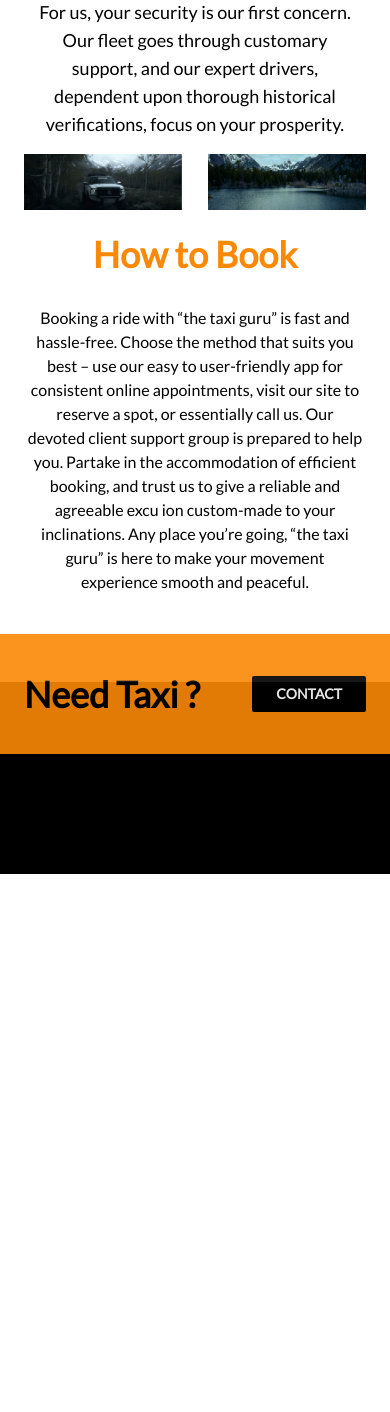
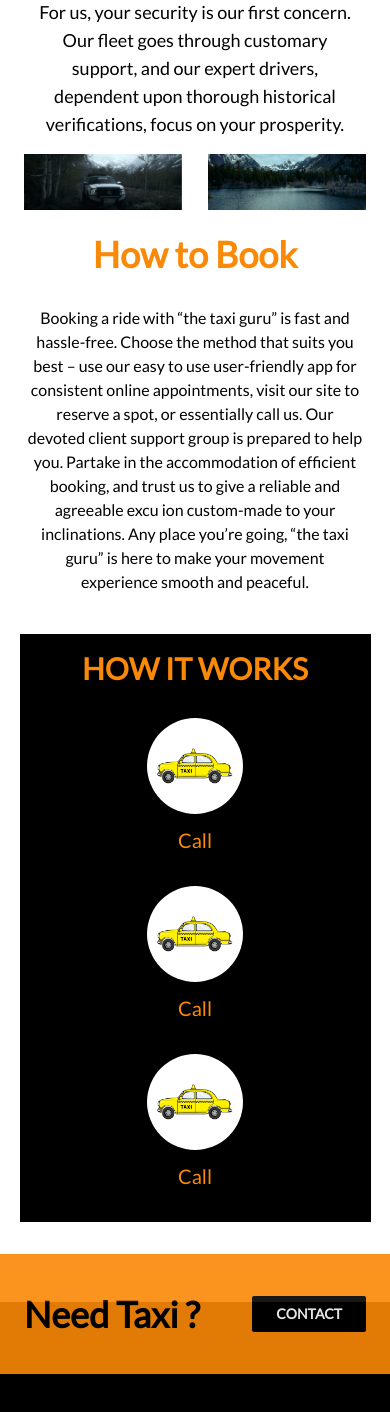
Before and after one commit to Pijushpatra2/Taxi-Guru, a React (Vite) app in the folder Client/taxi-guru/: page /about-us in a window 390 px wide. Shown: the part 3056-4468 px from the top of the page. Before the commit the page ends 3930 px from the top, so only its background shows below. Built offline with nearby package versions, Linux system fonts and the light colour scheme.

Commit message:
responsive

```diff
--- a/Client/taxi-guru/src/Common/components/NavBar.jsx
+++ b/Client/taxi-guru/src/Common/components/NavBar.jsx
@@ -101,7 +101,9 @@ function NavBar() {
           </div>
         </div>
 
+
         {/* Toggle button */}
+
         <button
           className="lg:hidden flex items-center px-3 py-2 text-white"
           onClick={handleToggle}
--- a/Client/taxi-guru/src/Pages/AboutPage/AboutPage.jsx
+++ b/Client/taxi-guru/src/Pages/AboutPage/AboutPage.jsx
@@ -6,11 +6,11 @@ import gallery3 from "/images/about us/gallery3.png";
 import section1 from "/images/about us/section1.png";
 import section2 from "/images/about us/section2.png";
 import Footer from "../../Common/components/Footer";
-
+import HowItWorks from "./components/HowItWorks";
 function AboutPage() {
   return (
     <>
-      <div className="md:w-[70%] w-[90%] mx-[5%] lg:mx-[15%]">
+      <div className="md:w-[70%] w-[90%] mx-[5%] md:mx-[15%]">
         <div className="h-auto w-[100%] lg:flex gap-4 border-4 p-4 rounded-lg my-16">
           <div className="lg:flex-1 p-5">
             <h1 className="text-[#FA8907] font-bold md:text-4xl text-3xl text-center">
@@ -117,8 +117,8 @@ function AboutPage() {
 
           <p className=" w-[100%]  mt-2 p-2 text-center  sm:text-2xl  ">
              Booking a ride with “the taxi guru” is fast and hassle-free. Choose
-            the method that suits you best – use our easy to user-friendly app
-            for consistent online appointments, visit our site to reserve a
+            the method that suits you best – use our easy to use user-friendly
+            app for consistent online appointments, visit our site to reserve a
             spot, or essentially call us. Our devoted client support group is
             prepared to help you. Partake in the accommodation of efficient
             booking, and trust us to give a reliable and agreeable excu ion
@@ -128,6 +128,7 @@ function AboutPage() {
         </div>
 
         {/*how it work*/}
+        <HowItWorks />
       </div>
       <Footer />
     </>
--- /dev/null
+++ b/Client/taxi-guru/src/Pages/AboutPage/components/HowItWorks.jsx
@@ -0,0 +1,32 @@
+import React from "react";
+import image from "/images/home/home_taxi.png";
+
+export default function HowItWorks() {
+  return (
+    <div className="my-8">
+      <div className="bg-black text-primary">
+        <div className="text-3xl p-4 font-bold text-center">HOW IT WORKS</div>
+        <div className="flex justify-around py-4 pb-8 flex-col md:flex-row gap-y-8">
+          <div className="flex flex-col items-center justify-center  gap-3 text-center   ">
+            <div className="h-24 w-24 bg-white rounded-full flex items-center justify-center p-2">
+              <img src={image} alt="" />
+            </div>
+            <div className="text-xl">Call</div>
+          </div>
+          <div className="flex flex-col items-center justify-center  gap-3">
+            <div className="h-24 w-24 bg-white rounded-full flex items-center justify-center p-2">
+              <img src={image} alt="" />
+            </div>
+            <div className="text-xl">Call</div>
+          </div>
+          <div className="flex flex-col items-center justify-center  gap-3">
+            <div className="h-24 w-24 bg-white rounded-full flex items-center justify-center p-2">
+              <img src={image} alt="" />
+            </div>
+            <div className="text-xl">Call</div>
+          </div>
+        </div>
+      </div>
+    </div>
+  );
+}
--- a/Client/taxi-guru/src/Pages/ServicesPage/components/ServiceComponent.jsx
+++ b/Client/taxi-guru/src/Pages/ServicesPage/components/ServiceComponent.jsx
@@ -118,7 +118,7 @@ export default function ServiceComponent(props) {
           </div>
         </div>
       </section>
-<Footer></Footer>
+<Footer/>
       {/* footer */}
       <div className="justify-between">
         <div className=" flex  justify-between items-center bg-primary p-6   font-bold text-4xl relative opacity-90">
```
Also changed, not shown: 1 other file (tests, documents, lock files or other folders).
